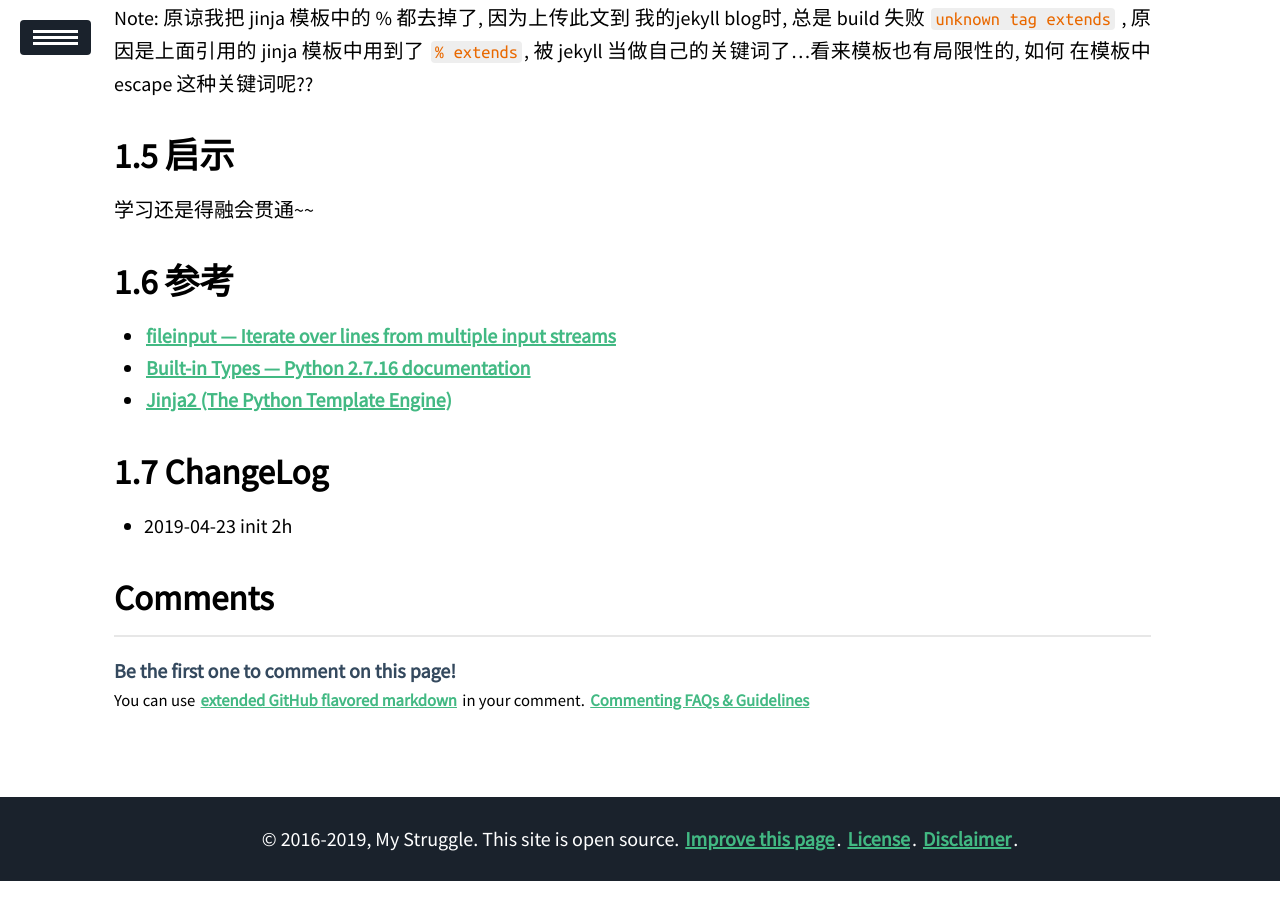
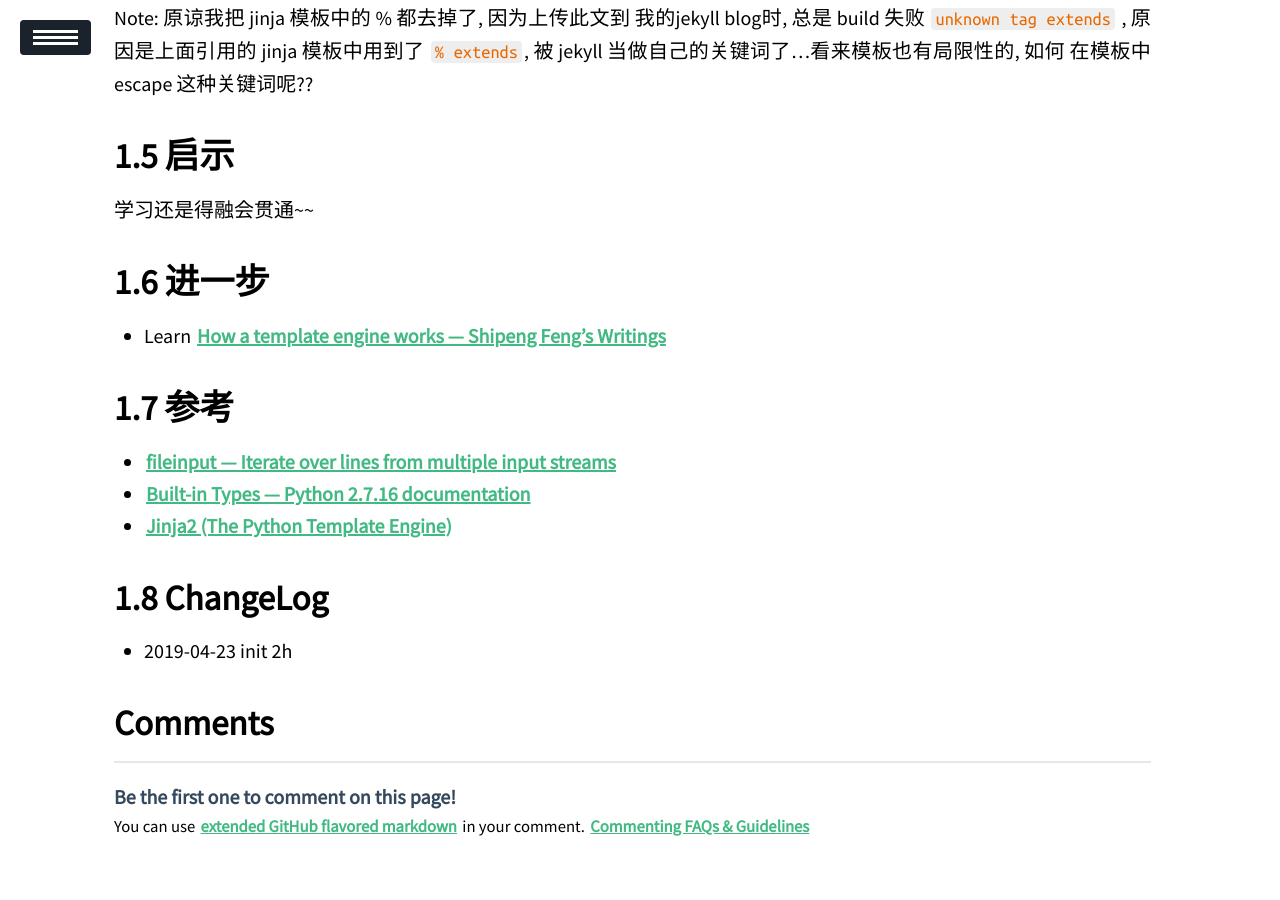
Before and after one commit to bemself/bemself.github.io, a Jekyll site: the page built from _posts/2019-04-23-PY-Insert2TextFile.md, in a window 1280 px wide and 900 px high, scrolled down 4860 px. Built offline with Jekyll 4.4.1, drawn with Linux system fonts in a browser that asks for light colours; a script that is not in the unit is left out.

Commit message:
add more

```diff
--- a/_posts/2019-04-23-PY-Insert2TextFile.md
+++ b/_posts/2019-04-23-PY-Insert2TextFile.md
@@ -198,6 +198,10 @@ Note: 原谅我把 jinja 模板中的 % 都去掉了, 因为上传此文到 我
 
 学习还是得融会贯通~~
 
+## 进一步
+
+- Learn [How a template engine works — Shipeng Feng's Writings](https://fengsp.github.io/blog/2016/8/how-a-template-engine-works/)
+
 ## 参考
 
 - [fileinput — Iterate over lines from multiple input streams](https://docs.python.org/2/library/fileinput.html)
```
